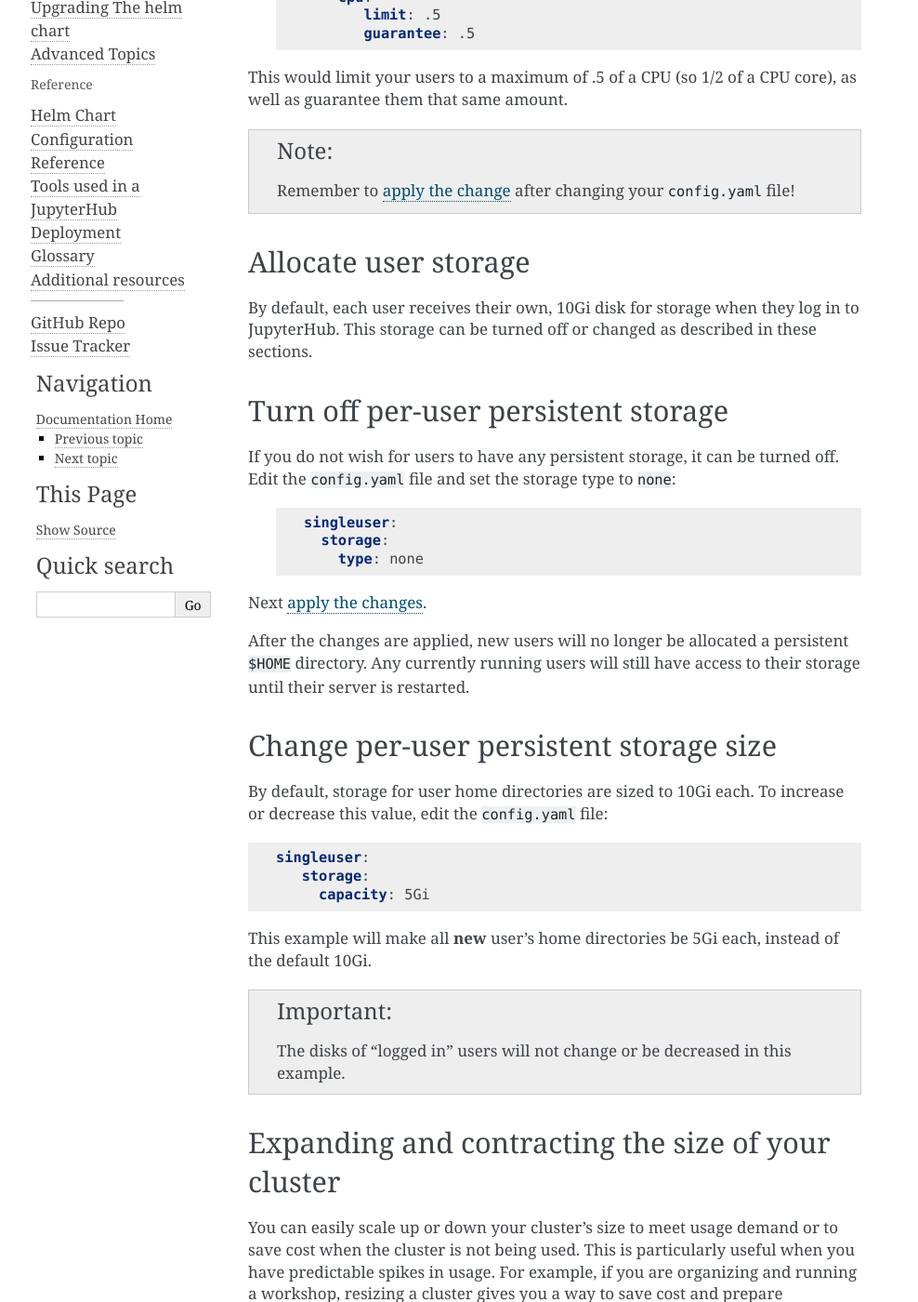
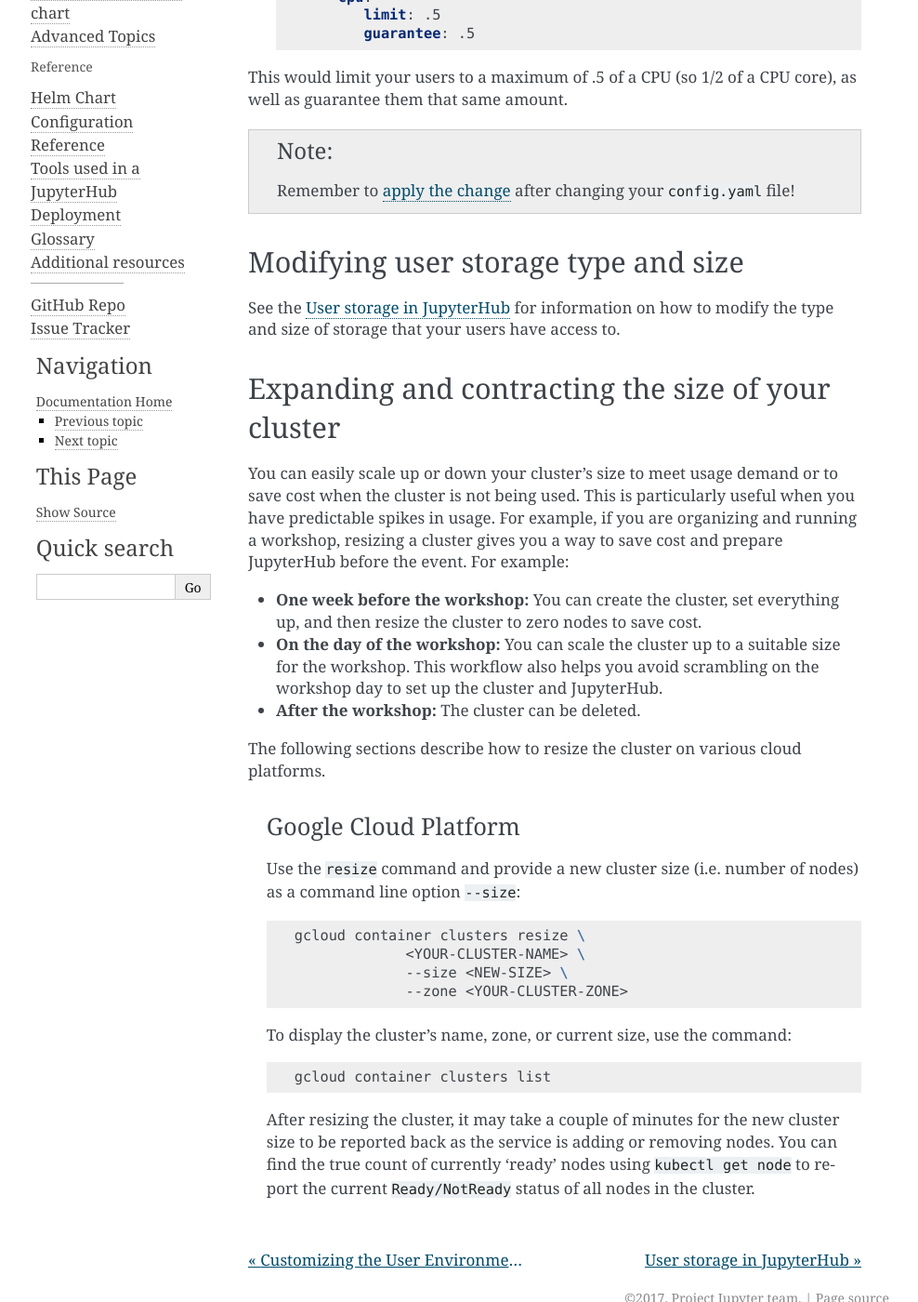
Before and after one commit to jupyterhub/zero-to-jupyterhub-k8s, a Sphinx documentation site: the page built from doc/source/user-resources.rst, in a window 1280 px wide and 1400 px high, scrolled down 1442 px. Shown: the whole window at 93% size, without its empty margins (153-1141 px from the left). Built offline with Sphinx 7.4.7, drawn with Linux system fonts in a browser that asks for light colours; some of the changed text lies outside the part shown.

Commit message:
updating storage documentation

```diff
--- a/doc/source/conf.py
+++ b/doc/source/conf.py
@@ -42,7 +42,12 @@
     '.md': 'recommonmark.parser.CommonMarkParser',
 }
 
+
 def setup(app):
+    app.add_config_value('recommonmark_config', {
+            'enable_eval_rst': True,
+            'enable_auto_doc_ref': True,
+            }, True)
     app.add_stylesheet('custom.css')
     app.add_transform(AutoStructify)
 
--- a/doc/source/index.rst
+++ b/doc/source/index.rst
@@ -55,6 +55,7 @@
    extending-jupyterhub
    user-environment
    user-resources
+   user-storage
    user-management
 
 .. _administrator-guide:
--- a/doc/source/user-resources.rst
+++ b/doc/source/user-resources.rst
@@ -73,53 +73,11 @@
 
    Remember to :ref:`apply the change <apply-config-changes>` after changing your ``config.yaml`` file!
 
-.. _user_storage:
-
-Allocate user storage
----------------------
-
-By default, each user receives their own, 10Gi disk for storage when they log
-in to JupyterHub. This storage can be turned off or changed as described in
-these sections.
-
-Turn off per-user persistent storage
+Modifying user storage type and size
 ------------------------------------
 
-If you do not wish for users to have any persistent storage, it can be
-turned off. Edit the ``config.yaml`` file and set the storage type to
-``none``:
-
-   .. code-block:: yaml
-
-      singleuser:
-        storage:
-          type: none
-
-Next :ref:`apply the changes <apply-config-changes>`.
-
-After the changes are applied, new users will no longer be allocated a
-persistent ``$HOME`` directory. Any currently running users will still have
-access to their storage until their server is restarted.
-
-Change per-user persistent storage size
----------------------------------------
-
-By default, storage for user home directories are sized to 10Gi each. To
-increase or decrease this value, edit the ``config.yaml`` file:
-
-.. code-block:: yaml
-
-   singleuser:
-      storage:
-        capacity: 5Gi
-
-This example will make all **new** user's home directories be 5Gi each,
-instead of the default 10Gi.
-
-.. important::
-
-   The disks of "logged in" users will not change or be decreased in
-   this example.
+See the :ref:`user-storage` for information on how to modify the type and
+size of storage that your users have access to.
 
 Expanding and contracting the size of your cluster
 --------------------------------------------------
```
Also changed, not shown: doc/source/advanced.md (+1 -1 lines), doc/source/user-storage.md (added, +200 -0 lines).
